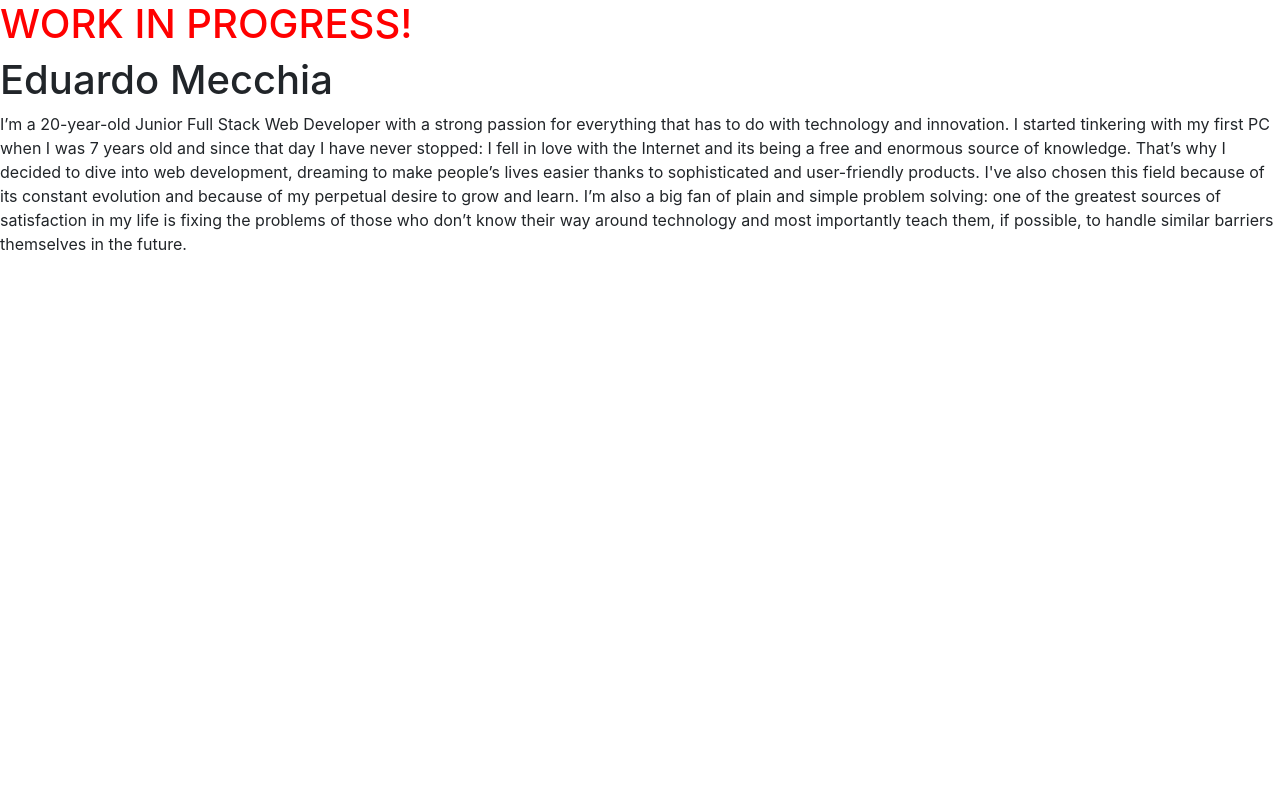
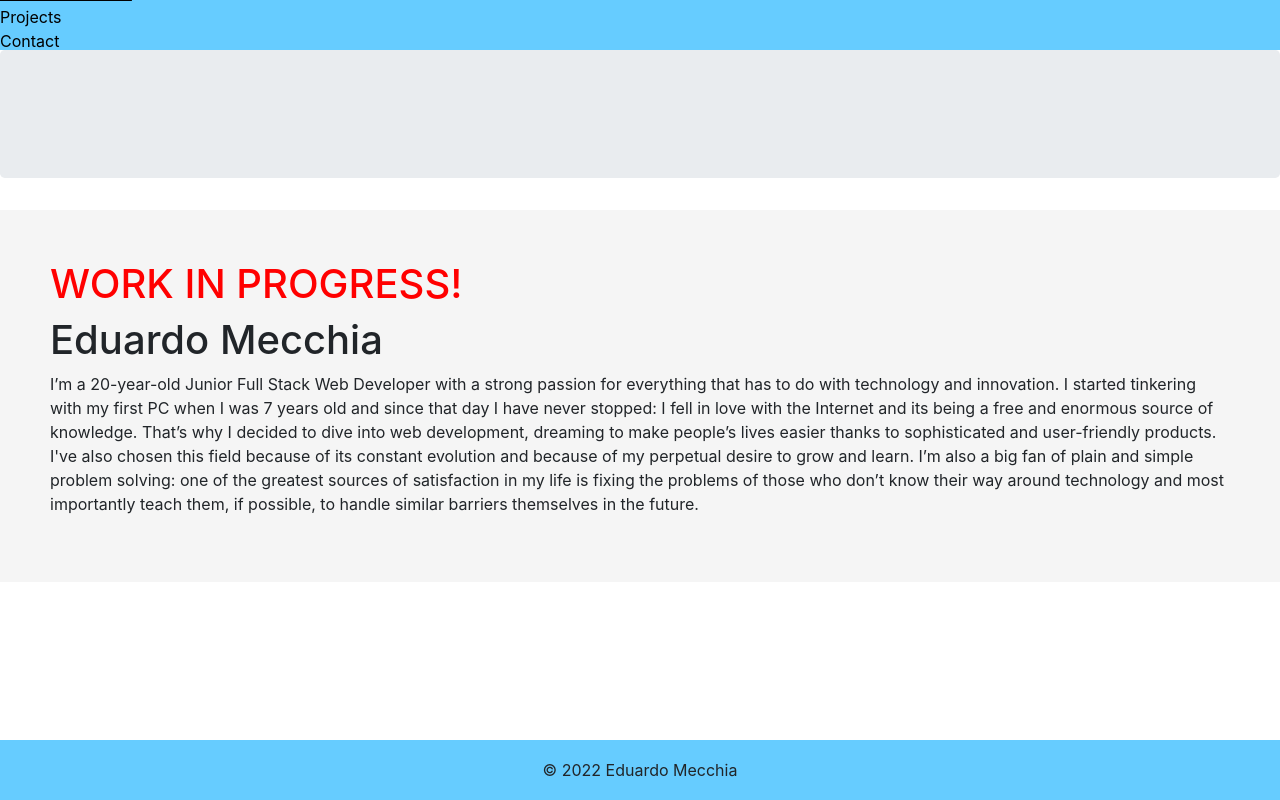
Before and after one commit to eduardomecchia/nuxt-portfolio, a Nuxt app: page / in a window 1280 px wide. Built offline with nearby package versions, Linux system fonts and the light colour scheme.

Commit message:
Add footer, change background color of navbar to blue

```diff
--- a/assets/css/main.scss
+++ b/assets/css/main.scss
@@ -3,3 +3,36 @@
     margin: 0;
     padding: 0;
 }
+
+.home {
+    background-color: #f5f5f5;
+    padding: 50px;
+}
+
+#website-navbar {
+    display: flex;
+    justify-content: space-between;
+    align-items: center;
+    background: #6cf;
+    height: 50px;
+    width: 100%;
+
+    ul {
+        li {
+            a {
+                color: black;
+            }
+        }
+    }
+}
+
+#website-footer {
+    position: fixed;
+    bottom: 0;
+    width: 100%;
+    height: 60px;
+    background: #6cf;
+    display: flex;
+    justify-content: center;
+    align-items: center;
+}
--- a/pages/index.vue
+++ b/pages/index.vue
@@ -1,4 +1,38 @@
 <template>
+  <!-- App wrapper -->
+  <div class="app-wrapper">
+    <!-- Navbar -->
+    <header>
+      <nav id="website-navbar">
+        <ul>
+          <li class="navbar-entry">
+            <a href="#" class="navbar-entry_">Eduardo Mecchia</a>
+          </li>
+
+          <li class="navbar-entry">
+            <a href="#" class="navbar-entry_">Projects</a>
+          </li>
+
+          <li class="navbar-entry">
+            <a href="#" class="navbar-entry_">Contact</a>
+          </li>
+        </ul>
+      </nav>
+    </header>
+
+    <!-- Jumbotron -->
+    <!-- <section id="website-jumbotron">
+      <div class="jumbotron">
+        <div class="jumbotron-content">
+          <h1 class="jumbotron-content_">Eduardo Mecchia</h1>
+          <p class="jumbotron-content_">
+            I'm a software developer, currently working at <a href="https://www.linkedin.com/in/eduardo-mecchia-a0a9b7b4/" target="_blank">LinkedIn</a>.
+          </p>
+        </div>
+      </div>
+    </section> -->
+    <b-jumbotron></b-jumbotron>
+    <!-- Content -->
     <main class="home">
       <h1 style="color: red;">WORK IN PROGRESS!</h1>
       <h1>Eduardo Mecchia</h1>
@@ -7,6 +41,9 @@
         That’s why I decided to dive into web development, dreaming to make people’s lives easier thanks to sophisticated and user-friendly products. I've also chosen this field because of its constant evolution and because of my perpetual desire to grow and learn.
         I’m also a big fan of plain and simple problem solving: one of the greatest sources of satisfaction in my life is fixing the problems of those who don’t know their way around technology and most importantly teach them, if possible, to handle similar barriers themselves in the future.</p>
     </main>
+
+    <footer id="website-footer">&copy; 2022 Eduardo Mecchia</footer>
+  </div>
 </template>
 
 <script>
```
Lines whose indentation alone changed are shown as unchanged.
